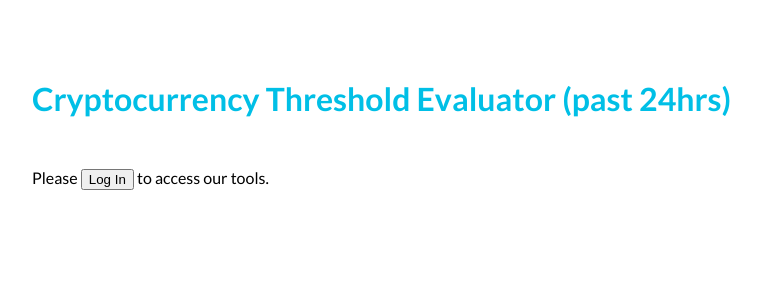
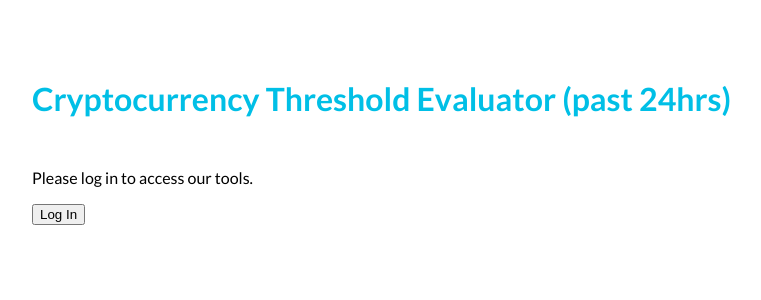
Before and after one commit to jfgen/threshold_evaluator, a React (Create React App) app: page / in a window 1280 px wide. Shown: the top 300 px of the page, without its empty margins (58-819 px from the left). Built offline with nearby package versions, Linux system fonts and the light colour scheme; what auth0-js would draw is missing.

Commit message:
seems like I've broken the package.json before, fixed it now

```diff
--- a/package.json
+++ b/package.json
@@ -3,10 +3,13 @@
   "version": "0.1.0",
   "private": true,
   "dependencies": {
+    "auth0-js": "^9.0.0",
     "luxon": "^1.2.1",
     "react": "^16.3.2",
     "react-dom": "^16.3.2",
     "react-redux": "^5.0.7",
+    "react-router": "^4.1.1",
+    "react-router-dom": "^4.1.1",
     "react-scripts": "1.1.4",
     "redux": "^4.0.0"
   },
--- a/src/App.js
+++ b/src/App.js
@@ -37,12 +37,14 @@ class App extends Component {
           )
         }
         <h1 className="dashboard__title">Cryptocurrency Threshold Evaluator (past 24hrs)</h1>
-        <div>
           {!isAuthenticated() && (
-            <p className="notice">
-              Please <button onClick = {() => {this.login()}} >Log In</button> to access our tools.
+          <div className="notice">
+
+            <p className="notice__text">
+              Please log in to access our tools.
             </p>
-
+            <button className="notice_button" onClick = {() => {this.login()}} >Log In</button>
+          </div>
             )
           } {
             isAuthenticated() && (
@@ -55,7 +57,6 @@ class App extends Component {
               </div>
             )
           }
-        </div>
       </div>
     );
   }
```
